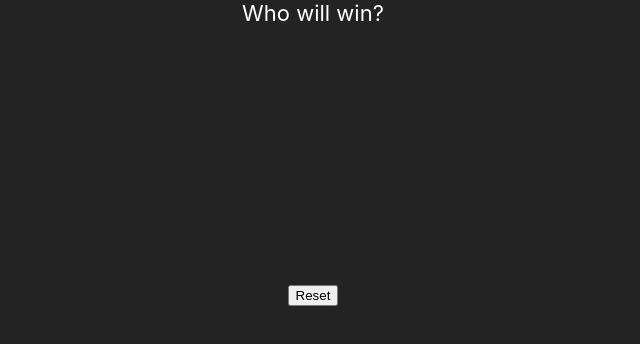
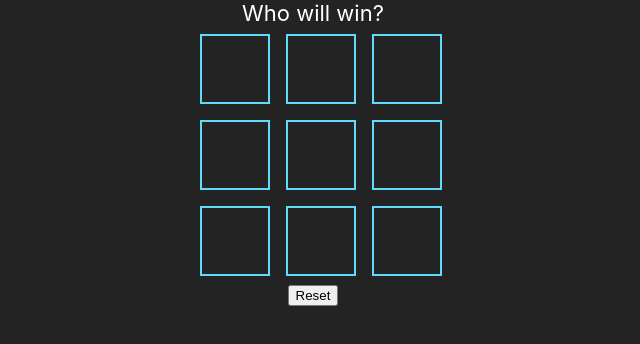
Before and after one commit to JoyUmoekpo/Unit-1-Project-Tic-Tac-Toe, a React (Create React App) app in the folder tic-tac-toe/: page / in a window 1280 px wide. Shown: the top 344 px of the page, without its empty margins (327-967 px from the left). Built offline with nearby package versions, Linux system fonts and the light colour scheme.

Commit message:
Final changes

```diff
--- a/tic-tac-toe/src/App.js
+++ b/tic-tac-toe/src/App.js
@@ -1,7 +1,7 @@
 import logo from "./logo.svg";
+import "./App.css";
 import { useState } from "react";
 import Square from "./Square";
-import "./App.css";
 
 function App() {
 	const [squares, setSquares] = useState(["", "", "", "", "", "", "", "", ""]);
@@ -41,14 +41,16 @@ function App() {
 			<span>{calculateWinner(squares)}</span>
 			<div className="container">
 				{squares.map((val, index) => {
+					return (
 						<Square
-						squares={squares}
 							setSquares={setSquares}
 							index={index}
 							squareValue={val}
+							squares={squares}
 							player={player}
 							setPlayer={setPlayer}
-					/>;
+						/>
+					);
 				})}
 			</div>
 			<button onClick={handleClick}>Reset</button>
```
Lines whose indentation alone changed are shown as unchanged.
